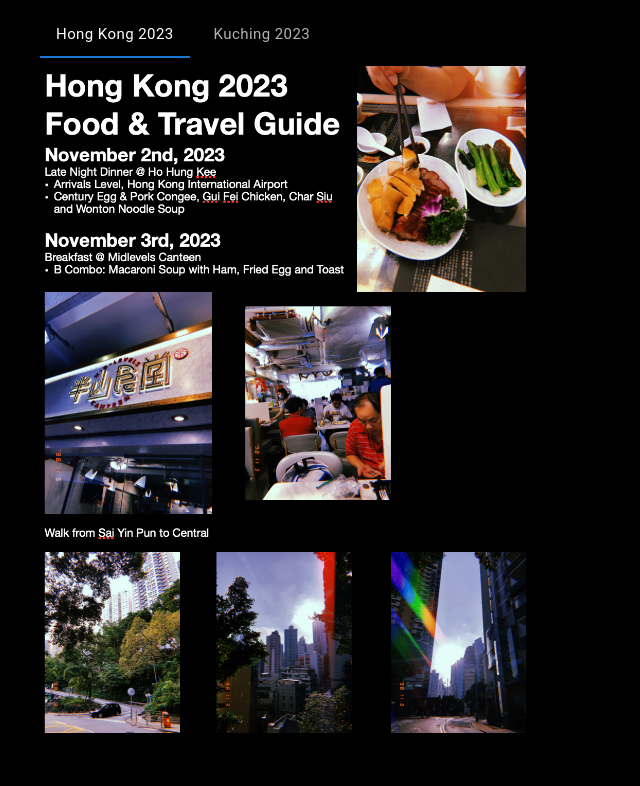
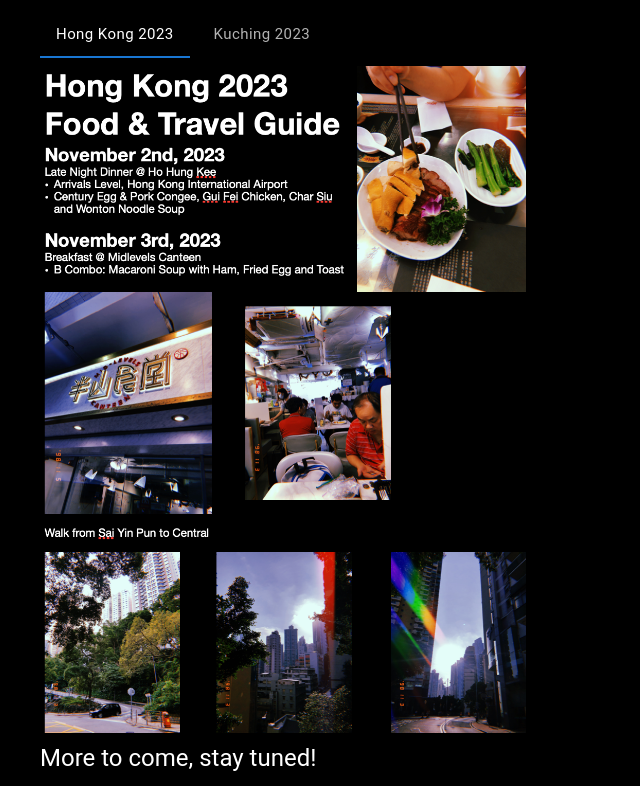
Before and after one commit to zacharylee97/queer-aquarian, a Next.js app: page /food-and-travel in a window 1280 px wide. Shown: the part 198-984 px from the top of the page, without its empty margins (0-640 px from the left). Before the commit the page ends 952 px from the top, so only its background shows below. Built offline with nearby package versions, Linux system fonts and the light colour scheme.

Commit message:
Added Stay Tuned message to HK 2023 Guide

```diff
--- a/app/components/hong-kong-2023.tsx
+++ b/app/components/hong-kong-2023.tsx
@@ -1,4 +1,4 @@
-import { Box } from "@mui/material";
+import { Box, Typography } from "@mui/material";
 import Image from "next/image";
 
 export default function HongKong2023() {
@@ -10,6 +10,7 @@ export default function HongKong2023() {
         width={500}
         height={500}
       />
+      <Typography variant="h5">More to come, stay tuned!</Typography>
     </Box>
   );
 }
```
